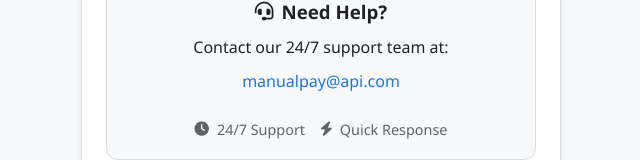
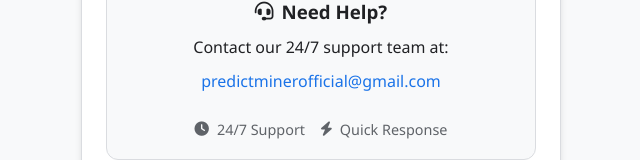
Before and after one commit to astarhuni/pay, a plain HTML site: page index.html in a window 1280 px wide. Shown: the part 1305-1465 px from the top of the page, without its empty margins (319-959 px from the left). Drawn offline with nearby package versions, Linux system fonts and the light colour scheme.

Commit message:
Update index.html

```diff
--- a/index.html
+++ b/index.html
@@ -84,7 +84,7 @@
             <div class="support-section">
                 <h3><i class="fas fa-headset"></i> Need Help?</h3>
                 <p>Contact our 24/7 support team at:</p>
-                <a href="mailto:manualpay@api.com">manualpay@api.com</a>
+                <a href="mailto:predictminerofficial@gmail.com">predictminerofficial@gmail.com</a>
                 <div class="support-badges">
                     <div class="support-badge">
                         <i class="fas fa-clock"></i>
```
